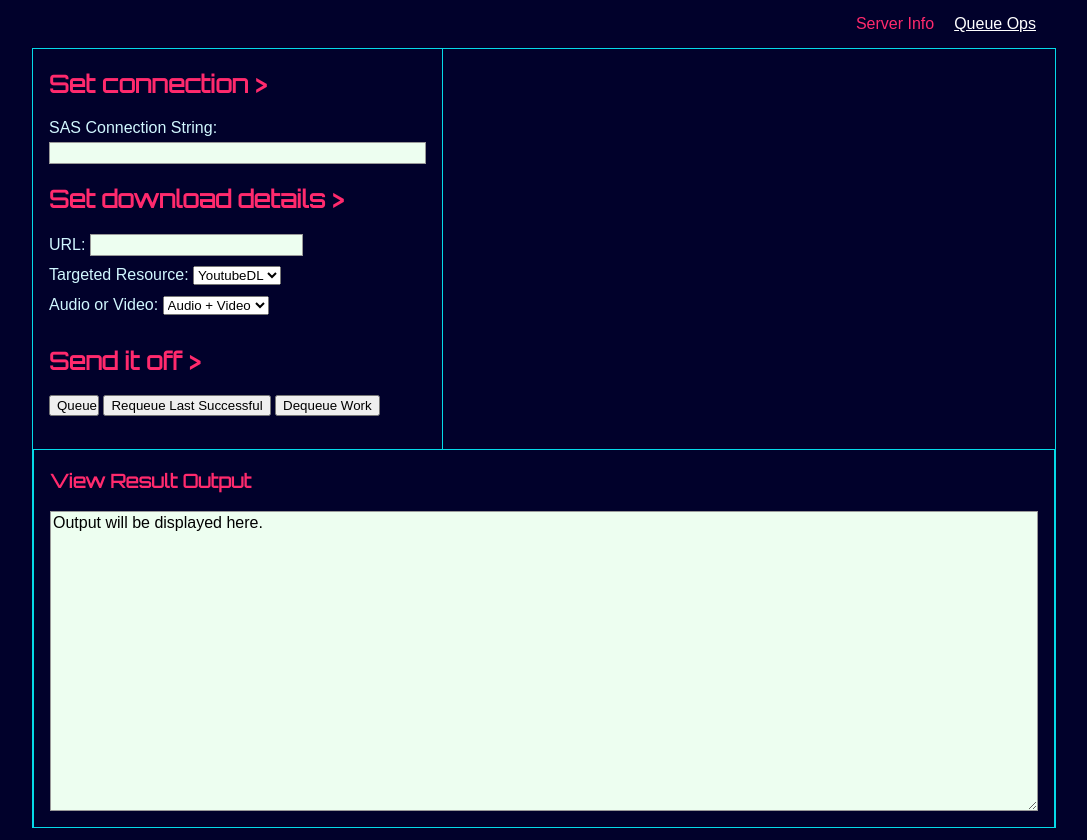
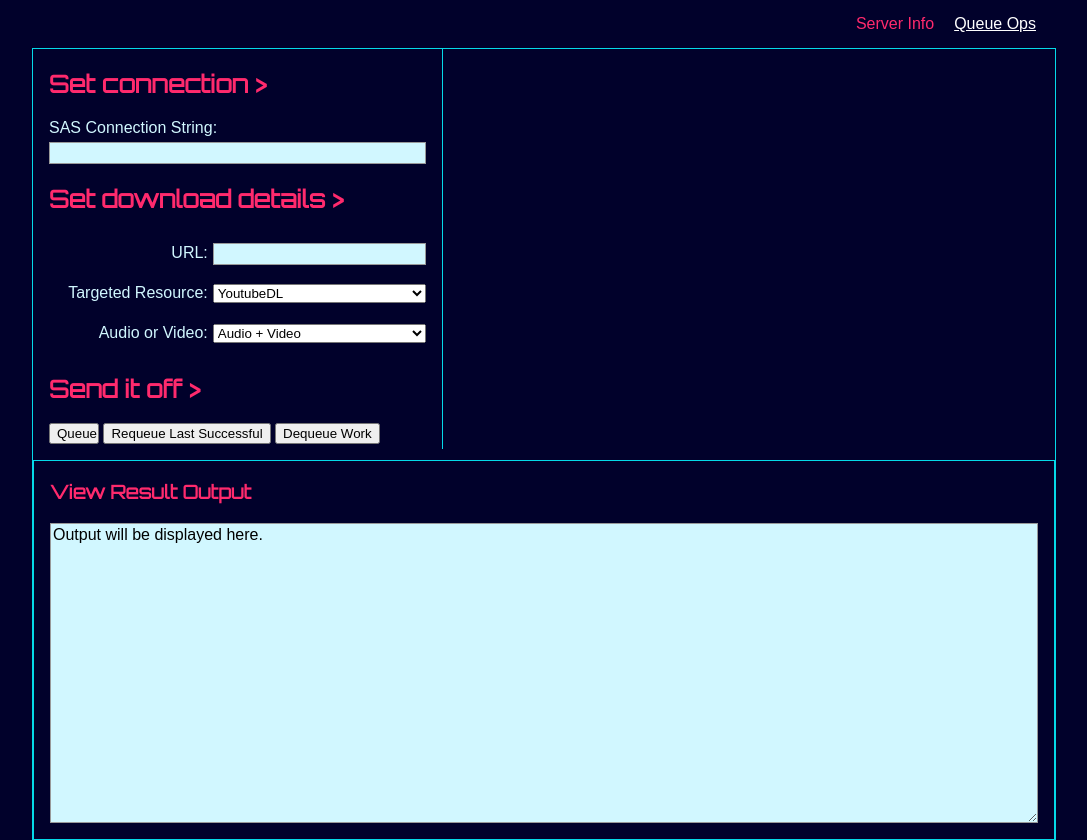
Before and after one commit to semick-dev/constellation, a website: page watcher/index.html in a window 1280 px wide. Shown: the whole page, without its empty margins (96-1183 px from the left). Drawn offline with Linux system fonts and the light colour scheme.

Commit message:
finalize!

```diff
--- a/watcher/index.html
+++ b/watcher/index.html
@@ -36,26 +36,38 @@
                     Set download details >
                 </h2>
                 <form id="submissioncontrol">
-                    <section>
-                            <label for="url">URL: </label>
+                    <table cellspacing="0" cellpadding="0" style="width: 100%">
+                        <tr>
+                            <td style="text-align: right; width: 70%; padding: 5px;">
+                                <label for="url" style="padding-top: 5px;">URL: </label>
+                            </td>
+                            <td style="text-align: right; width: 30%">
                                 <input type="text" id="url"/>
-                    </section>
+                            </td>
+                        </tr>
 
-                    <section>
-                        <label for="payloadtype">Targeted Resource: </label>
-                        <select name="payload_type" id="payloadtype">
+                        <tr>
+                            <td style="text-align: right; width: 70%; padding: 5px;">
+                                <label for="payloadtype" style="padding-top: 5px;">Targeted Resource: </label>
+                            </td>
+                            <td style="text-align: right; width: 30%">
+                                <select name="payload_type" id="payloadtype" style="width: 100%">
                                     <option value="youtubedl">YoutubeDL</option>
                                 </select>
-                    </section>
-
-                    <section>
-                        <label for="qualityselection">Audio or Video: </label>
-
-                        <select name="quality_selection" id="qualityselection">
+                            </td>
+                        </tr>
+                        <tr>
+                            <td style="text-align: right; width: 70%; padding: 5px;">
+                                <label for="qualityselection" style="padding-top: 5px;">Audio or Video: </label>
+                            </td>
+                            <td style="text-align: right; width: 30%;">
+                                <select name="quality_selection" id="qualityselection" style="width: 100%">
                                     <option value="bestaudio+bestvideo">Audio + Video</option>
                                     <option value="bestaudio">Audio Only</option>
                                 </select>
-                    </section>
+                            </td>
+                        </tr>
+                    </table>
 
                     <section>
                         <h2>
--- a/watcher/styles.css
+++ b/watcher/styles.css
@@ -40,11 +40,11 @@ h3 {
 }
 
 input {
-    background-color: #edfef0
+    background-color: var(--pale)
 }
 
 textarea {
-    background-color: #edfef0;
+    background-color: var(--pale);
 }
 
 input, textarea {
```
Lines whose indentation alone changed are shown as unchanged.
